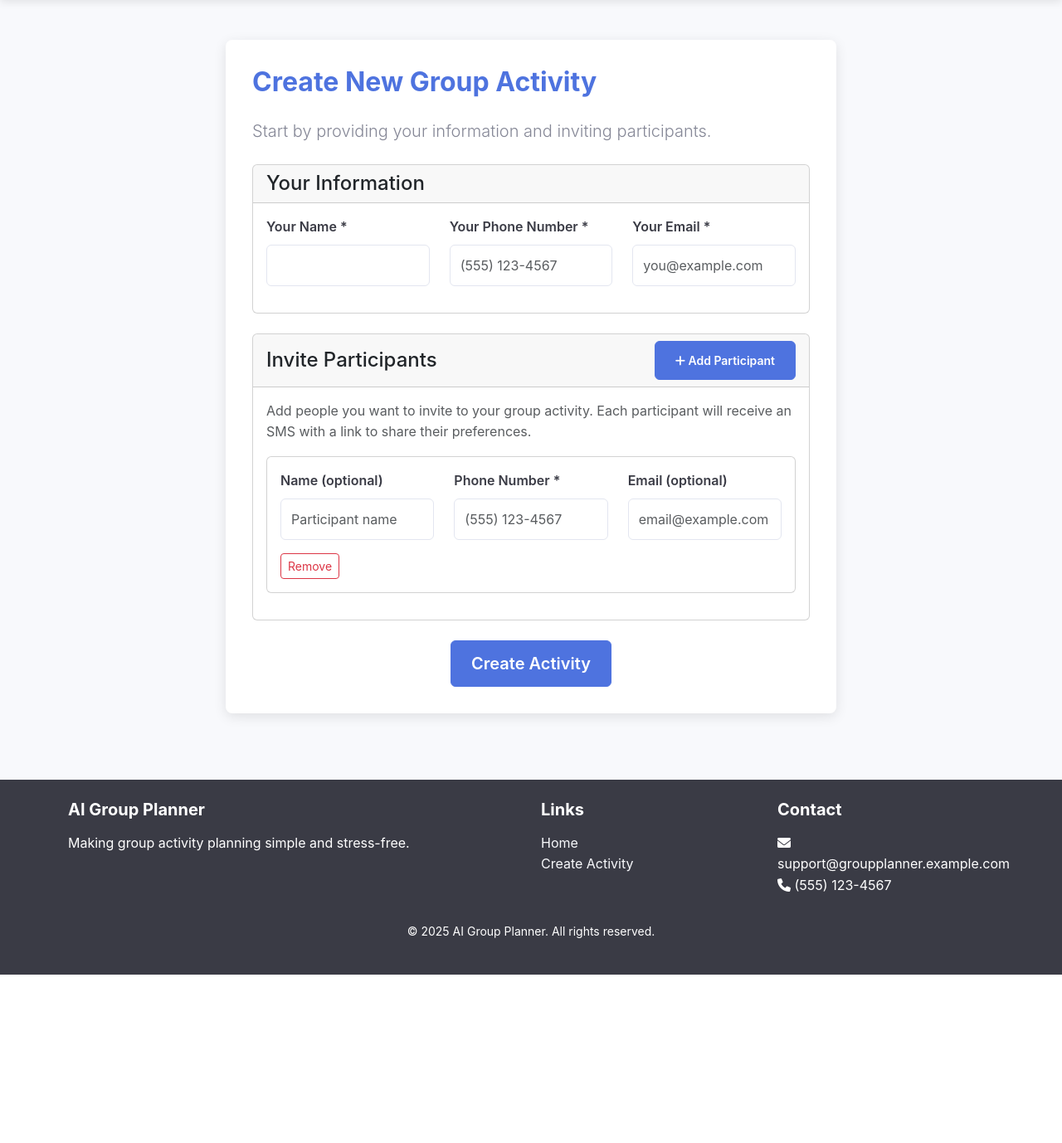
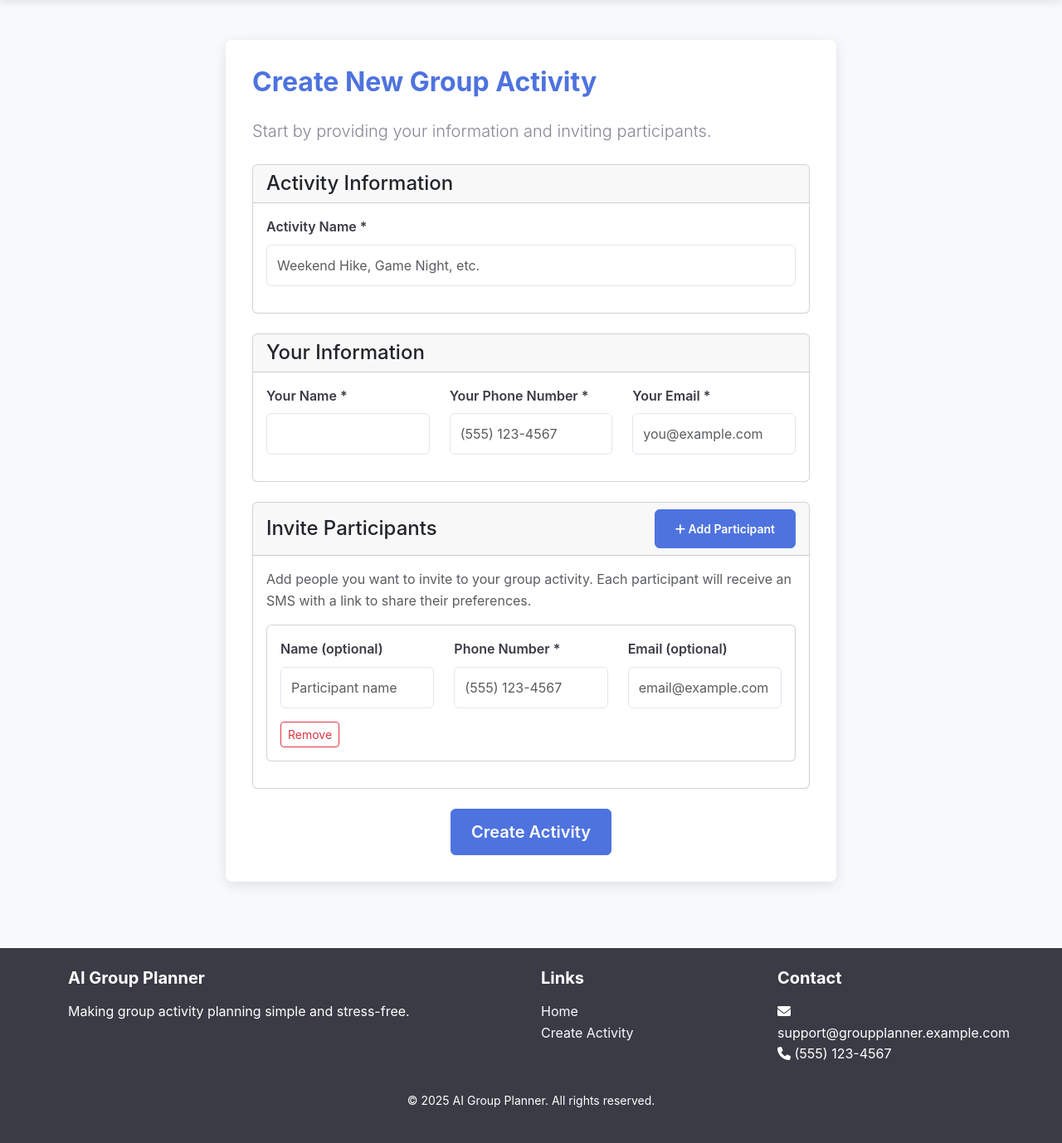
Before and after one commit to Dommers-AI-Agents/AI-Agent-ActivityPlanner, a Flask app: page /create-activity in a window 1280 px wide. Shown: the part 66-1444 px from the top of the page at 83% size. Before the commit the page ends 1241 px from the top, so only its background shows below. Run offline with Flask 3, Linux system fonts and the light colour scheme; the visitor is signed in with stand-in values (Sample User, id 1); data comes from the database, SQL or seed files in the repository.

Commit message:
activity name

```diff
--- a/app/templates/activity_detail.html
+++ b/app/templates/activity_detail.html
@@ -10,7 +10,7 @@
         <div class="col-lg-8">
             <div class="card mb-4">
                 <div class="card-header d-flex justify-content-between align-items-center">
-                    <h3 class="mb-0">Group Activity</h3>
+                    <h3 class="mb-0">{{ activity.title or "Group Activity" }}</h3>
                     <span class="badge {% if activity.status == 'planning' %}bg-info{% elif activity.status == 'planned' %}bg-primary{% elif activity.status == 'finalized' %}bg-success{% else %}bg-secondary{% endif %}">
                         {{ activity.status.capitalize() }}
                     </span>
--- a/app/templates/create_activity.html
+++ b/app/templates/create_activity.html
@@ -11,6 +11,18 @@
                 <p class="lead mb-4">Start by providing your information and inviting participants.</p>
 
                 <form method="POST" action="{{ url_for('main.create_activity') }}">
+                    <div class="card mb-4">
+                        <div class="card-header">
+                            <h4 class="mb-0">Activity Information</h4>
+                        </div>
+                        <div class="card-body">
+                            <div class="mb-3">
+                                <label for="activity_name" class="form-label">Activity Name *</label>
+                                <input type="text" class="form-control" id="activity_name" name="activity_name" placeholder="Weekend Hike, Game Night, etc." required>
+                            </div>
+                        </div>
+                    </div>
+
                     <div class="card mb-4">
                         <div class="card-header">
                             <h4 class="mb-0">Your Information</h4>
--- a/app/views/main.py
+++ b/app/views/main.py
@@ -29,13 +29,9 @@ def dashboard():
 @login_required
 def create_activity():
     """Create a new activity and invite participants."""
-    # When creating an activity, link it to the current user
-    planner = ActivityPlanner()
-    activity = planner.create_activity()
-    activity.creator_id = current_user.id
-    db.session.commit()
     if request.method == 'POST':
         # Process form data
+        activity_name = request.form.get('activity_name')
         organizer_name = request.form.get('organizer_name')
         organizer_phone = request.form.get('organizer_phone')
         organizer_email = request.form.get('organizer_email')
@@ -43,6 +39,9 @@ def create_activity():
         # Create new activity
         planner = ActivityPlanner()
         activity = planner.create_activity()
+        activity.title = activity_name
+        activity.creator_id = current_user.id
+        db.session.commit()
 
         # Add organizer as first participant
         organizer = planner.add_participant(
```
